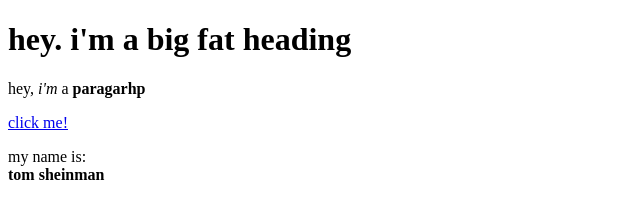
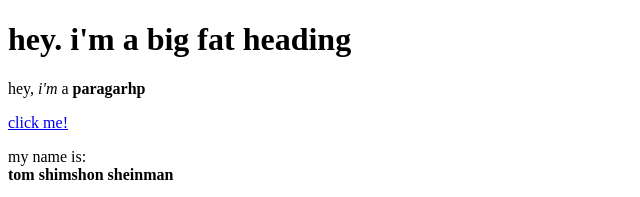
Before and after one commit to sheinmantom/caroon-hero, a plain HTML site: page test.html in a window 1280 px wide. Shown: the top 197 px of the page, 0-640 px from the left. Drawn offline with Linux system fonts and the light colour scheme.

Commit message:
shimshon

```diff
--- a/test.html
+++ b/test.html
@@ -8,7 +8,7 @@
 	<p>hey, <i>i'm</i> a <b>paragarhp</b></p>
 	<a href="https://google.com" target="_blank" title="lets go to google">click me!</a>
 	<p>my name is: <br>
-	 <b>tom sheinman</b></p>
+	 <b>tom shimshon sheinman</b></p>
 	<img src=https://parispeaceforum.org/wp-content/uploads/2021/10/NET-ZERO-SPACE-INITIATIVE-1.png>
 </body>
 </html>
```
